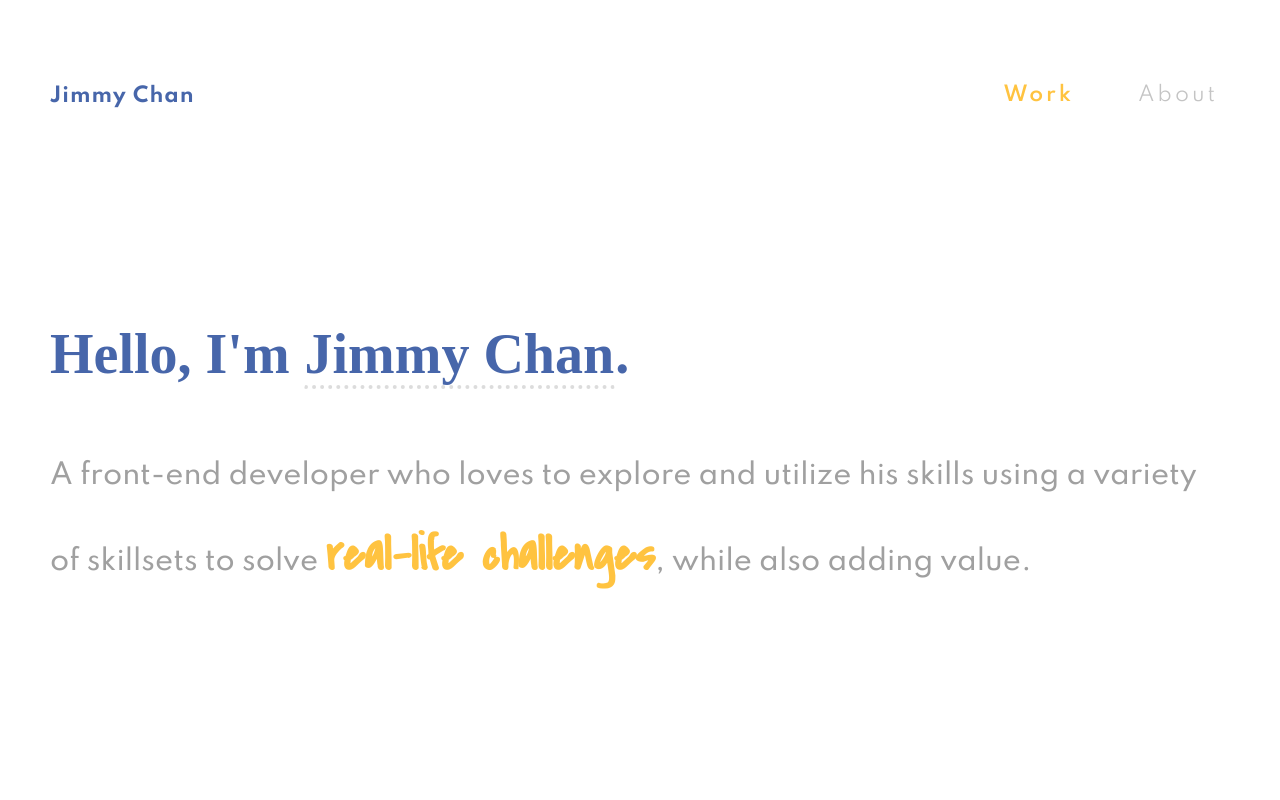
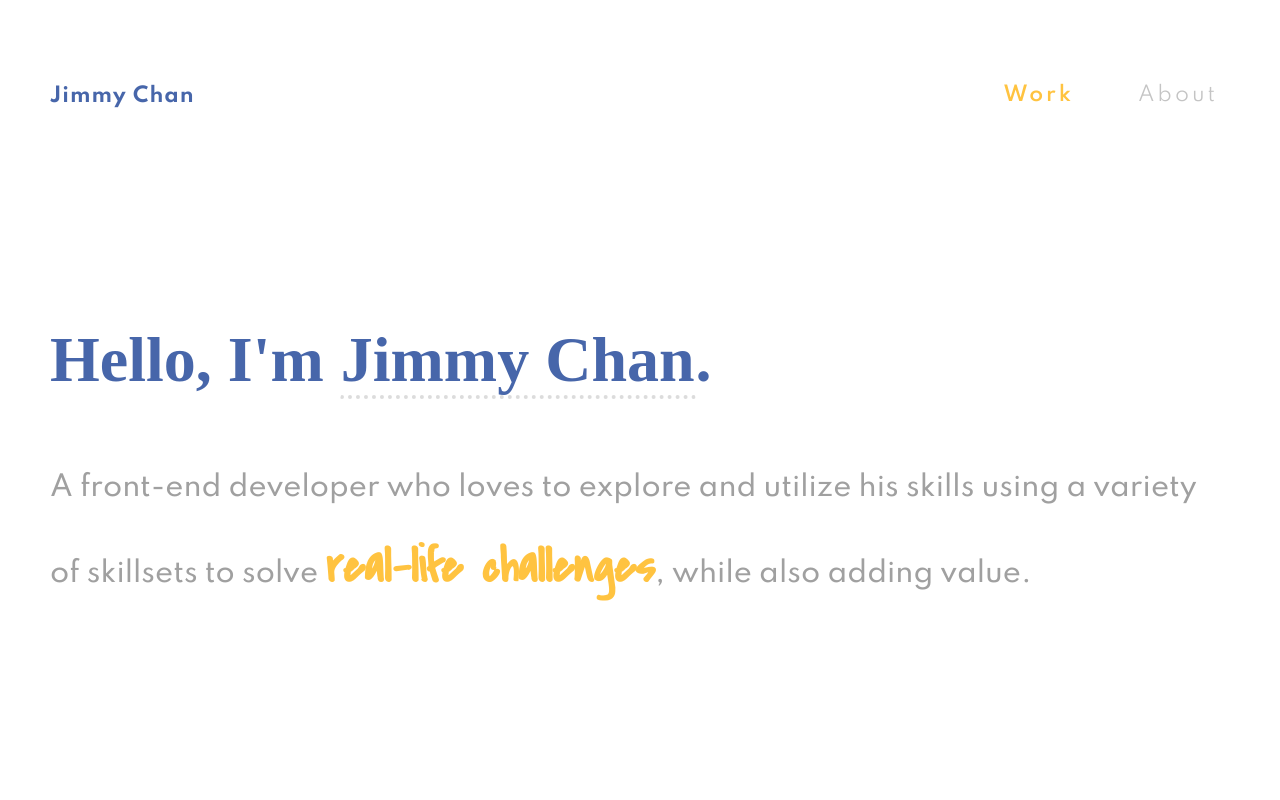
Before and after one commit to jimmyc018/online-profile, a React (Create React App) app: page / in a window 1280 px wide. Shown: the top 800 px of the page. Built offline with nearby package versions, Linux system fonts and the light colour scheme.

Commit message:
title size change

```diff
--- a/src/layouts/Home/Home.scss
+++ b/src/layouts/Home/Home.scss
@@ -2,7 +2,7 @@
 
 .home {
   .home__greeting {
-    font-size: 3.5rem;
+    font-size: 4rem;
     font-weight: $font-weight-bold;
     color: $dark-blue;
     font-family: 'PT Serif', serif;
@@ -14,7 +14,7 @@
     margin-bottom: 0px;
     font-weight: $font-weight-bold;
     text-decoration: none;
-    font-size: 3.5rem;
+    font-size: 4rem;
     border-style: dotted;
     border-width: 1px 1px 4.5px;
     border-color: transparent transparent rgba(92, 92, 92, 0.21);
```
